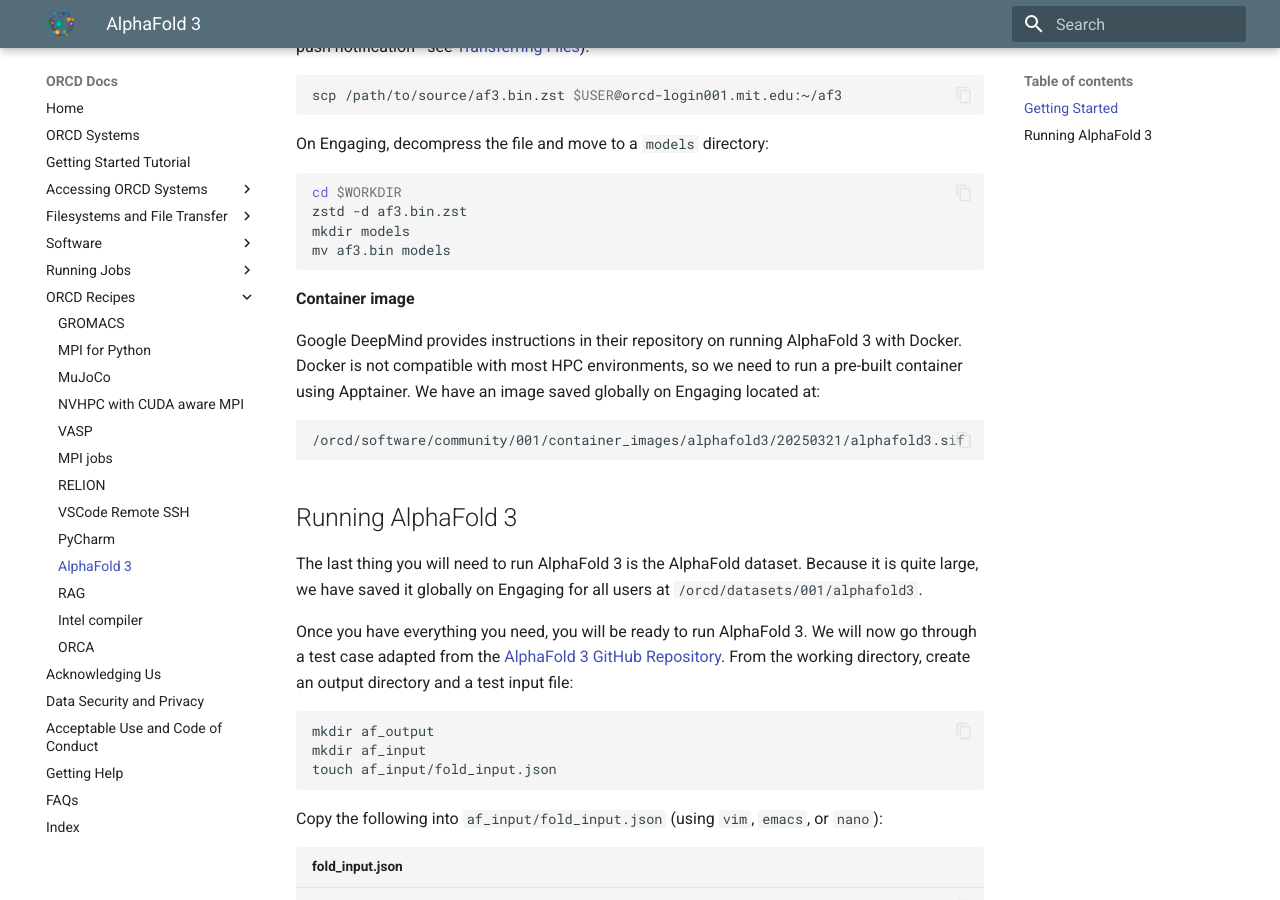
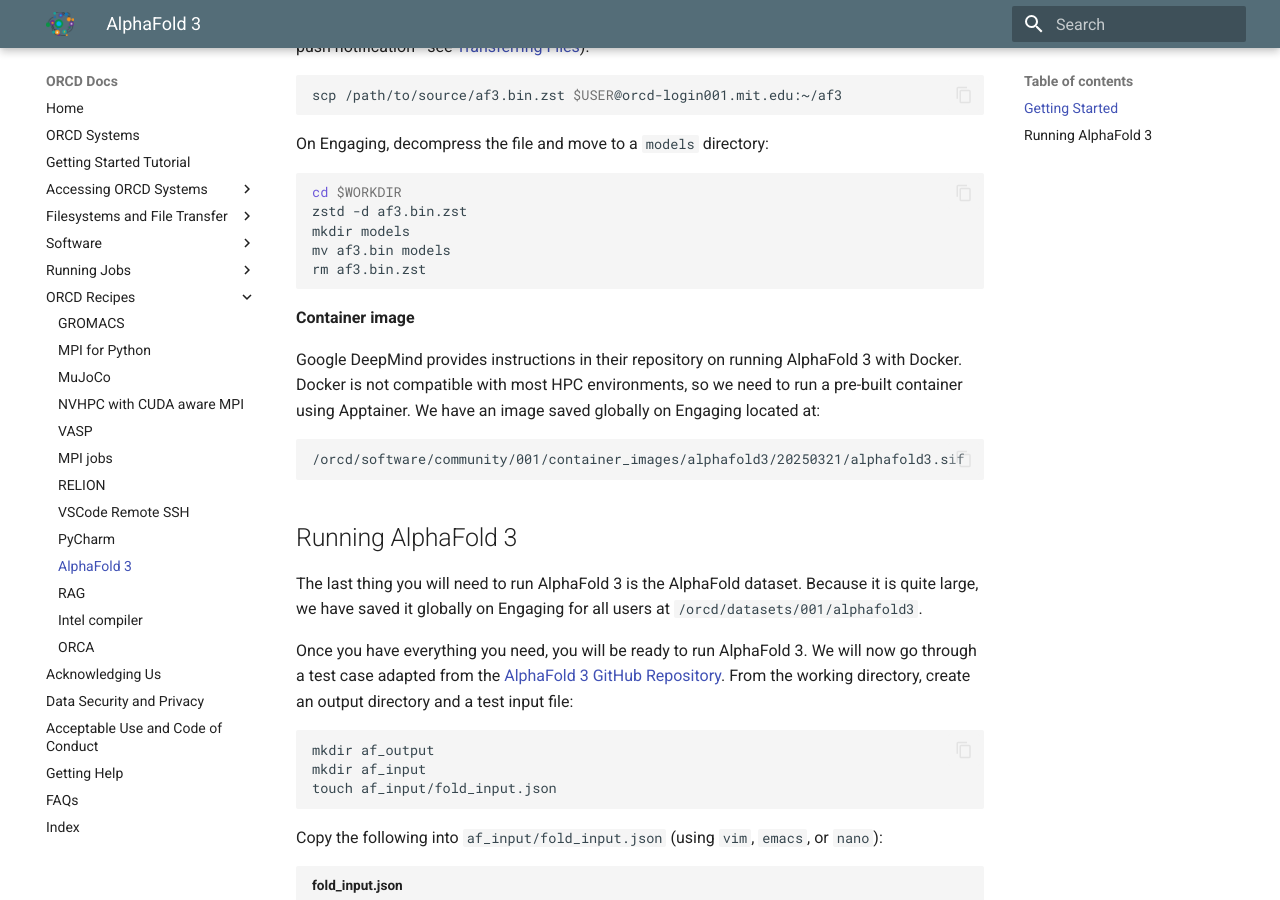
Before and after one commit to mit-orcd/orcd-docs-edit, an MkDocs documentation site: the page built from docs/recipes/af3.md, in a window 1280 px wide and 900 px high, scrolled down 801 px. Built offline with MkDocs 1.6.1 and Material for MkDocs 9.7.7, drawn with Linux system fonts in a browser that asks for light colours.

````diff
--- a/docs/recipes/af3.md
+++ b/docs/recipes/af3.md
@@ -52,6 +52,7 @@
 zstd -d af3.bin.zst
 mkdir models
 mv af3.bin models
+rm af3.bin.zst
 ```
 
 **Container image**
````
